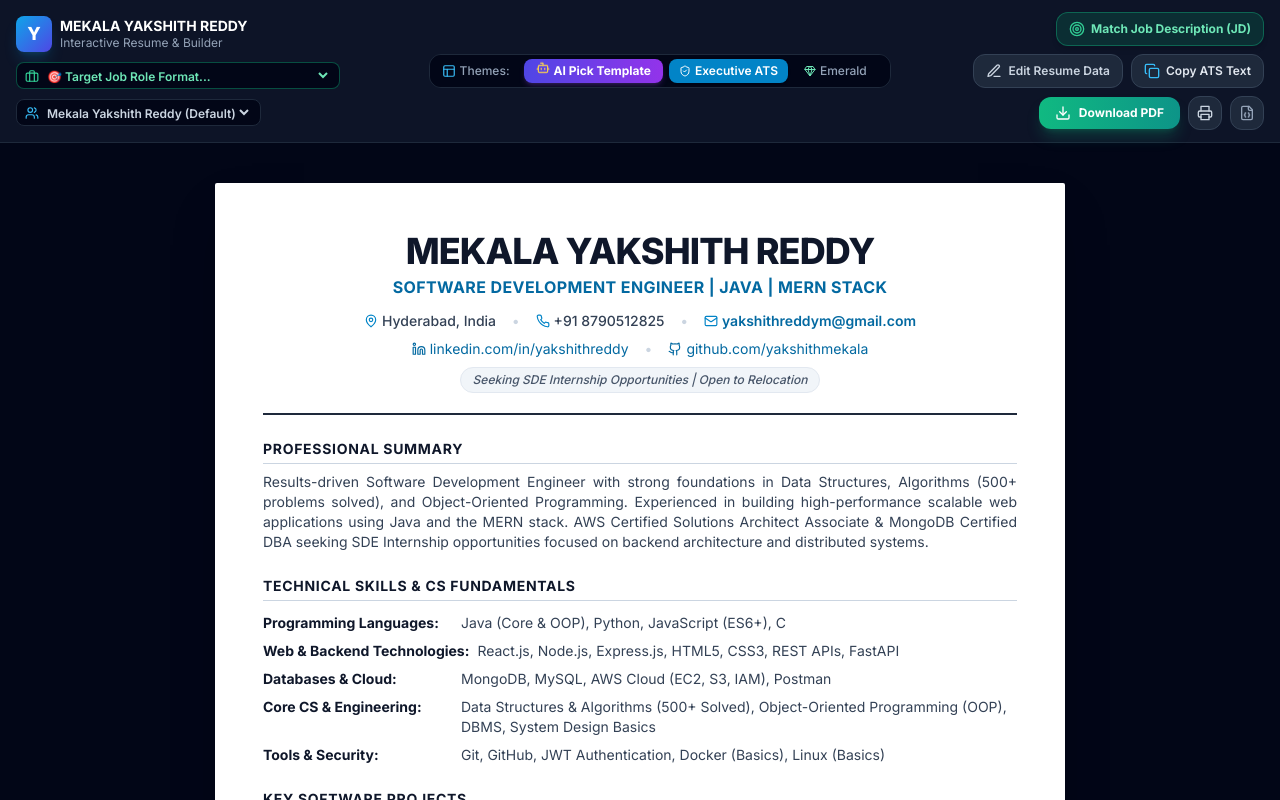
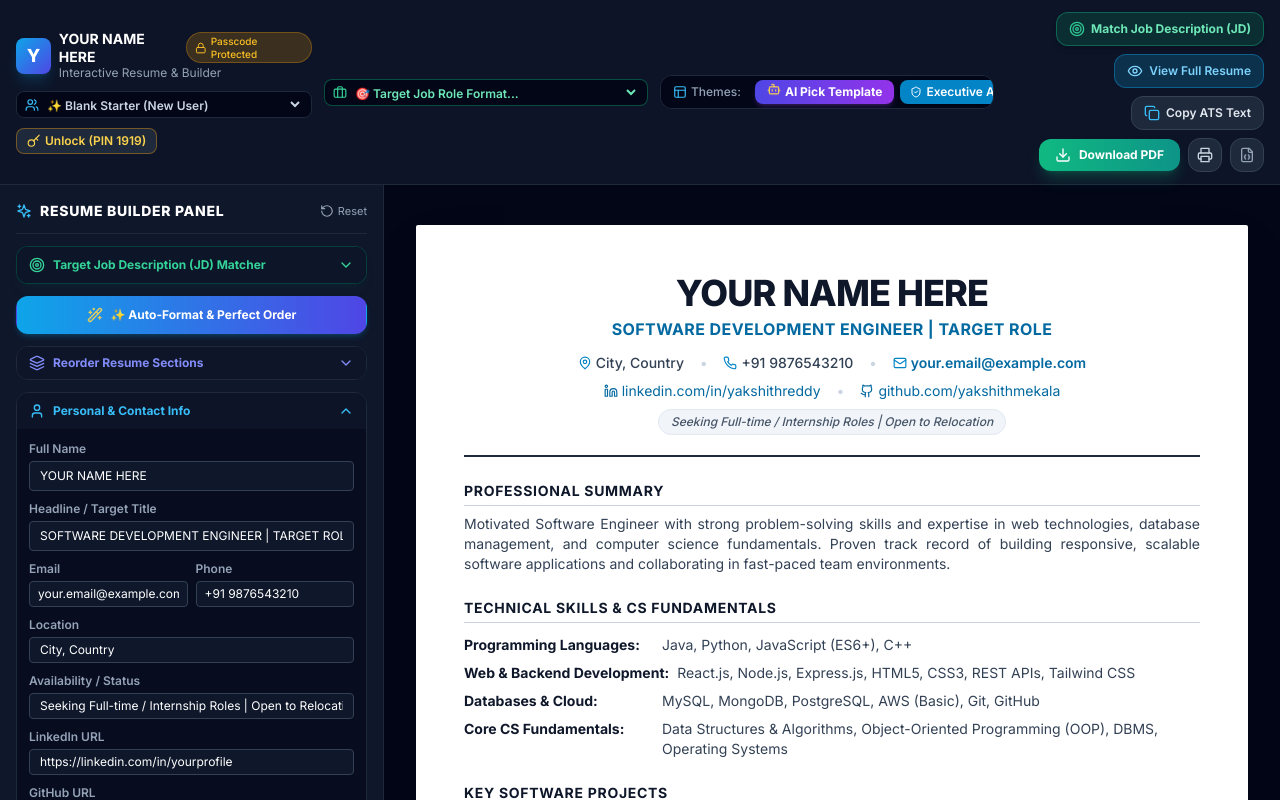
Before and after one commit to yakshithmekala/Buildresume, a React (Vite) app: page / in a window 1280 px wide. Shown: the top 800 px of the page. Built offline with nearby package versions, Linux system fonts and the light colour scheme.

Commit message:
Add Passcode 1919 Lock Protection for private profile

```diff
--- a/src/App.tsx
+++ b/src/App.tsx
@@ -1,4 +1,5 @@
 import React, { useState } from 'react';
+import { blankResumeData } from './data/sampleProfiles';
 import { initialResumeData } from './data/yakshithResumeData';
 import { ResumeData, ResumeTheme } from './types/resume';
 import { HeaderNavbar } from './components/HeaderNavbar';
@@ -6,14 +7,21 @@ import { BuilderEditor } from './components/BuilderEditor';
 import { ResumePreview } from './components/ResumePreview';
 
 export function App() {
-  const [resumeData, setResumeData] = useState<ResumeData>(initialResumeData);
+  // Default to Blank Starter Mode on page load for visitor privacy
+  const [resumeData, setResumeData] = useState<ResumeData>(blankResumeData);
   const [theme, setTheme] = useState<ResumeTheme>('executive');
-  const [isBuilderMode, setIsBuilderMode] = useState<boolean>(false);
+  const [isBuilderMode, setIsBuilderMode] = useState<boolean>(true); // Open builder by default for new visitors
+  const [isUnlocked, setIsUnlocked] = useState<boolean>(false);
 
   const handleReset = () => {
     if (confirm('Reset resume data back to initial state?')) {
-      setResumeData(initialResumeData);
+      setResumeData(isUnlocked ? initialResumeData : blankResumeData);
     }
+  };
+
+  const handleLockProfile = () => {
+    setIsUnlocked(false);
+    setResumeData(blankResumeData);
   };
 
   return (
@@ -27,6 +35,9 @@ export function App() {
         data={resumeData}
         onImportJson={(newData) => setResumeData(newData)}
         onSelectPresetProfile={(newProfileData) => setResumeData(newProfileData)}
+        isUnlocked={isUnlocked}
+        onUnlockSuccess={() => setIsUnlocked(true)}
+        onLockProfile={handleLockProfile}
       />
 
       {/* Main Content Area */}
--- a/src/components/HeaderNavbar.tsx
+++ b/src/components/HeaderNavbar.tsx
@@ -3,7 +3,8 @@ import { ResumeTheme, ResumeData } from '../types/resume';
 import { sampleProfiles } from '../data/sampleProfiles';
 import { analyzeJd, tailorResumeForJd, generateRoleBasedResume, PRESET_TARGET_ROLES, JdAnalysisResult } from '../utils/jdOptimizer';
 import { recommendBestTemplate } from '../utils/aiTemplatePicker';
-import { Download, Copy, Check, Edit3, Eye, FileJson, Sparkles, Layout, ShieldCheck, Gem, Briefcase, Feather, Printer, Loader2, Users, Target, Rocket, CheckCircle2, AlertCircle, X, Bot } from 'lucide-react';
+import { PasscodeModal } from './PasscodeModal';
+import { Download, Copy, Check, Edit3, Eye, FileJson, Sparkles, Layout, ShieldCheck, Gem, Briefcase, Feather, Printer, Loader2, Users, Target, Rocket, CheckCircle2, AlertCircle, X, Bot, Lock, Unlock } from 'lucide-react';
 
 interface HeaderNavbarProps {
   theme: ResumeTheme;
@@ -13,6 +14,9 @@ interface HeaderNavbarProps {
   data: ResumeData;
   onImportJson: (data: ResumeData) => void;
   onSelectPresetProfile: (data: ResumeData) => void;
+  isUnlocked: boolean;
+  onUnlockSuccess: () => void;
+  onLockProfile: () => void;
 }
 
 export const HeaderNavbar: React.FC<HeaderNavbarProps> = ({
@@ -23,25 +27,60 @@ export const HeaderNavbar: React.FC<HeaderNavbarProps> = ({
   data,
   onImportJson,
   onSelectPresetProfile,
+  isUnlocked,
+  onUnlockSuccess,
+  onLockProfile,
 }) => {
   const [copied, setCopied] = useState(false);
   const [isDownloading, setIsDownloading] = useState(false);
+
+  // Passcode Modal State
+  const [showPasscodeModal, setShowPasscodeModal] = useState(false);
+  const [pendingProfileData, setPendingProfileData] = useState<ResumeData | null>(null);
 
   // JD Modal State
   const [showJdModal, setShowJdModal] = useState(false);
   const [jdText, setJdText] = useState('');
   const [jdAnalysis, setJdAnalysis] = useState<JdAnalysisResult | null>(null);
 
-  // AI Recommendation Notification State
+  // AI Notification State
   const [aiRecommendationMsg, setAiRecommendationMsg] = useState<string | null>(null);
 
-  // Handle Role Selection
+  // Profile Selector Change
+  const handleProfileDropdownChange = (profileId: string) => {
+    const selected = sampleProfiles.find(p => p.id === profileId);
+    if (!selected) return;
+
+    // Check if selecting Yakshith's private profile
+    if (selected.id === 'yakshith' && !isUnlocked) {
+      setPendingProfileData(selected.data);
+      setShowPasscodeModal(true);
+    } else {
+      onSelectPresetProfile(selected.data);
+      setIsBuilderMode(true);
+    }
+  };
+
+  // Handle Passcode Unlock Success
+  const handlePasscodeSuccess = () => {
+    onUnlockSuccess();
+    setShowPasscodeModal(false);
+    if (pendingProfileData) {
+      onSelectPresetProfile(pendingProfileData);
+      setPendingProfileData(null);
+    }
+    setIsBuilderMode(true);
+    setAiRecommendationMsg('🔓 Passcode accepted! Private Profile Unlocked.');
+    setTimeout(() => setAiRecommendationMsg(null), 4000);
+  };
+
+  // Handle Target Role Selection
   const handleSelectTargetRole = (roleId: string) => {
     const { tailoredData, recommendedTheme, roleTitle } = generateRoleBasedResume(data, roleId, jdText);
     onImportJson(tailoredData);
     setTheme(recommendedTheme);
-    setAiRecommendationMsg(`🎯 Resume formatted for ${roleTitle}! Auto-selected best template.`);
-    setTimeout(() => setAiRecommendationMsg(null), 5000);
+    setAiRecommendationMsg(`🎯 Resume formatted for ${roleTitle}!`);
+    setTimeout(() => setAiRecommendationMsg(null), 4000);
   };
 
   // AI Auto-Pick Template
@@ -157,56 +196,60 @@ ${data.achievements.map(a => `• ${a}`).join('\n')}
       <header className="no-print bg-slate-900 border-b border-slate-800 sticky top-0 z-50 backdrop-blur-md bg-opacity-90 px-4 py-3">
         <div className="max-w-7xl mx-auto flex flex-col md:flex-row items-center justify-between gap-3">
 
-          {/* Brand, Target Role & User Profile Dropdown */}
+          {/* Brand & Profile Selector */}
           <div className="flex items-center gap-2.5 w-full md:w-auto justify-between flex-wrap">
             <div className="flex items-center gap-2">
               <div className="w-9 h-9 rounded-lg bg-gradient-to-br from-sky-500 to-indigo-600 flex items-center justify-center text-white shadow-lg shadow-sky-500/20 font-extrabold text-lg">
                 Y
               </div>
               <div>
-                <h1 className="text-sm font-bold text-white leading-tight">
+                <h1 className="text-sm font-bold text-white leading-tight flex items-center gap-1.5">
                   {data.contact.fullName}
+                  {isUnlocked ? (
+                    <span className="bg-emerald-500/20 text-emerald-400 text-[10px] px-2 py-0.5 rounded-full font-medium border border-emerald-500/30 flex items-center gap-1">
+                      <Unlock className="w-3 h-3 text-emerald-400" /> Unlocked
+                    </span>
+                  ) : (
+                    <span className="bg-amber-500/20 text-amber-400 text-[10px] px-2 py-0.5 rounded-full font-medium border border-amber-500/30 flex items-center gap-1">
+                      <Lock className="w-3 h-3 text-amber-400" /> Passcode Protected
+                    </span>
+                  )}
                 </h1>
                 <p className="text-xs text-slate-400">Interactive Resume & Builder</p>
               </div>
-            </div>
-
-            {/* Target Role Selector */}
-            <div className="flex items-center gap-1 bg-slate-950 px-2 py-1 rounded-lg border border-emerald-500/40 text-xs">
-              <Briefcase className="w-3.5 h-3.5 text-emerald-400 flex-shrink-0" />
-              <select
-                onChange={(e) => handleSelectTargetRole(e.target.value)}
-                className="bg-transparent text-emerald-300 font-semibold text-xs focus:outline-none cursor-pointer"
-              >
-                <option value="">🎯 Target Job Role Format...</option>
-                {PRESET_TARGET_ROLES.map((r) => (
-                  <option key={r.id} value={r.id} className="bg-slate-900 text-slate-200">
-                    {r.label}
-                  </option>
-                ))}
-              </select>
             </div>
 
             {/* Profile Preset Switcher */}
             <div className="flex items-center gap-1 bg-slate-950 px-2 py-1 rounded-lg border border-slate-800 text-xs">
               <Users className="w-3.5 h-3.5 text-sky-400 flex-shrink-0" />
               <select
-                onChange={(e) => {
-                  const selected = sampleProfiles.find(p => p.id === e.target.value);
-                  if (selected) {
-                    onSelectPresetProfile(selected.data);
-                    setIsBuilderMode(true);
-                  }
-                }}
+                onChange={(e) => handleProfileDropdownChange(e.target.value)}
                 className="bg-transparent text-slate-300 font-semibold text-xs focus:outline-none cursor-pointer"
               >
-                {sampleProfiles.map((p) => (
-                  <option key={p.id} value={p.id} className="bg-slate-900 text-slate-200">
-                    {p.name}
-                  </option>
-                ))}
+                <option value="blank">✨ Blank Starter (New User)</option>
+                <option value="yakshith">🔒 Mekala Yakshith Reddy (PIN Required)</option>
+                <option value="frontend">💻 Frontend React Specialist</option>
               </select>
             </div>
+
+            {/* Lock/Unlock Control */}
+            {isUnlocked ? (
+              <button
+                onClick={onLockProfile}
+                title="Lock Private Profile"
+                className="bg-amber-500/10 text-amber-400 hover:bg-amber-500/20 border border-amber-500/30 text-xs px-2.5 py-1 rounded-lg font-semibold flex items-center gap-1"
+              >
+                <Lock className="w-3.5 h-3.5" /> Lock Profile
+              </button>
+            ) : (
+              <button
+                onClick={() => setShowPasscodeModal(true)}
+                title="Enter PIN 1919 to unlock private profile"
+                className="bg-slate-800 hover:bg-slate-700 text-amber-300 border border-amber-500/40 text-xs px-2.5 py-1 rounded-lg font-semibold flex items-center gap-1"
+              >
+                <KeyIcon className="w-3.5 h-3.5" /> Unlock (PIN 1919)
+              </button>
+            )}
 
             {/* Builder / Preview Toggle (Mobile) */}
             <button
@@ -218,13 +261,28 @@ ${data.achievements.map(a => `• ${a}`).join('\n')}
             </button>
           </div>
 
+          {/* Target Role Selector */}
+          <div className="flex items-center gap-1 bg-slate-950 px-2 py-1 rounded-lg border border-emerald-500/40 text-xs">
+            <Briefcase className="w-3.5 h-3.5 text-emerald-400 flex-shrink-0" />
+            <select
+              onChange={(e) => handleSelectTargetRole(e.target.value)}
+              className="bg-transparent text-emerald-300 font-semibold text-xs focus:outline-none cursor-pointer"
+            >
+              <option value="">🎯 Target Job Role Format...</option>
+              {PRESET_TARGET_ROLES.map((r) => (
+                <option key={r.id} value={r.id} className="bg-slate-900 text-slate-200">
+                  {r.label}
+                </option>
+              ))}
+            </select>
+          </div>
+
           {/* 7 Themes Selector + 🤖 AI Auto-Pick Button */}
           <div className="flex items-center gap-1.5 bg-slate-950 p-1 rounded-xl border border-slate-800 text-xs w-full md:w-auto overflow-x-auto">
             <span className="text-slate-400 px-2 font-medium flex items-center gap-1">
               <Layout className="w-3.5 h-3.5 text-sky-400" /> Themes:
             </span>
 
-            {/* 🤖 AI Auto-Pick Best Template Button */}
             <button
               onClick={() => handleAiPickTemplate()}
               className="px-3 py-1 rounded-lg bg-gradient-to-r from-indigo-600 to-purple-600 hover:from-indigo-500 hover:to-purple-500 text-white font-bold whitespace-nowrap flex items-center gap-1 shadow-md shadow-purple-500/20"
@@ -313,7 +371,6 @@ ${data.achievements.map(a => `• ${a}`).join('\n')}
 
           {/* Action Buttons */}
           <div className="flex items-center gap-2 w-full md:w-auto justify-end flex-wrap">
-            {/* Target JD Matcher Button */}
             <button
               onClick={() => setShowJdModal(true)}
               className="text-xs bg-emerald-600/20 hover:bg-emerald-600/30 text-emerald-300 border border-emerald-500/40 px-3 py-2 rounded-xl font-bold flex items-center gap-1.5 shadow-md transition-all"
@@ -343,7 +400,6 @@ ${data.achievements.map(a => `• ${a}`).join('\n')}
               {copied ? 'Copied!' : 'Copy ATS Text'}
             </button>
 
-            {/* Direct Download PDF Button */}
             <button
               onClick={handleDirectPdfDownload}
               disabled={isDownloading}
@@ -386,6 +442,16 @@ ${data.achievements.map(a => `• ${a}`).join('\n')}
           </div>
         )}
       </header>
+
+      {/* Secret Passcode Modal */}
+      <PasscodeModal
+        isOpen={showPasscodeModal}
+        onClose={() => {
+          setShowPasscodeModal(false);
+          setPendingProfileData(null);
+        }}
+        onSuccess={handlePasscodeSuccess}
+      />
 
       {/* Target Job Description (JD) Modal */}
       {showJdModal && (
@@ -505,3 +571,13 @@ ${data.achievements.map(a => `• ${a}`).join('\n')}
     </>
   );
 };
+
+function KeyIcon(props: any) {
+  return (
+    <svg {...props} xmlns="http://www.w3.org/2000/svg" width="24" height="24" viewBox="0 0 24 24" fill="none" stroke="currentColor" strokeWidth="2" strokeLinecap="round" strokeLinejoin="round">
+      <circle cx="7.5" cy="15.5" r="5.5"/>
+      <path d="m21 2-9.6 9.6"/>
+      <path d="m15.5 7.5 3 3"/>
+    </svg>
+  );
+}
--- /dev/null
+++ b/src/components/PasscodeModal.tsx
@@ -0,0 +1,83 @@
+import React, { useState } from 'react';
+import { Lock, KeyRound, X, ShieldAlert, CheckCircle2 } from 'lucide-react';
+
+interface PasscodeModalProps {
+  isOpen: boolean;
+  onClose: () => void;
+  onSuccess: () => void;
+}
+
+export const PasscodeModal: React.FC<PasscodeModalProps> = ({ isOpen, onClose, onSuccess }) => {
+  const [pinInput, setPinInput] = useState('');
+  const [errorMsg, setErrorMsg] = useState(false);
+
+  if (!isOpen) return null;
+
+  const handleSubmit = (e: React.FormEvent) => {
+    e.preventDefault();
+    if (pinInput.trim() === '1919') {
+      setErrorMsg(false);
+      setPinInput('');
+      onSuccess();
+    } else {
+      setErrorMsg(true);
+      setPinInput('');
+    }
+  };
+
+  return (
+    <div className="fixed inset-0 z-50 flex items-center justify-center p-4 bg-slate-950/80 backdrop-blur-md animate-fade-in">
+      <div className="bg-slate-900 border border-slate-700 text-slate-100 rounded-2xl max-w-md w-full p-6 shadow-2xl relative space-y-4 text-center">
+
+        <button
+          onClick={onClose}
+          className="absolute top-4 right-4 p-1 rounded-lg text-slate-400 hover:text-white bg-slate-800"
+        >
+          <X className="w-5 h-5" />
+        </button>
+
+        <div className="w-12 h-12 rounded-2xl bg-gradient-to-br from-amber-500 to-amber-700 flex items-center justify-center mx-auto shadow-lg shadow-amber-500/20 text-white">
+          <Lock className="w-6 h-6" />
+        </div>
+
+        <div>
+          <h2 className="text-base font-extrabold text-white">
+            Private Profile Locked 🔒
+          </h2>
+          <p className="text-xs text-slate-400 mt-1">
+            Enter the secret 4-digit passcode to unlock Mekala Yakshith Reddy's private resume:
+          </p>
+        </div>
+
+        <form onSubmit={handleSubmit} className="space-y-3 pt-2">
+          <div className="relative">
+            <input
+              type="password"
+              maxLength={4}
+              value={pinInput}
+              onChange={(e) => setPinInput(e.target.value)}
+              placeholder="Enter Passcode..."
+              autoFocus
+              className="w-full bg-slate-950 border border-slate-700 rounded-xl py-3 px-4 text-center text-xl font-mono tracking-widest text-white focus:outline-none focus:border-amber-500"
+            />
+            <KeyRound className="w-5 h-5 text-slate-500 absolute left-3 top-3.5" />
+          </div>
+
+          {errorMsg && (
+            <p className="text-xs text-red-400 font-semibold flex items-center justify-center gap-1">
+              <ShieldAlert className="w-4 h-4 text-red-400" /> Incorrect passcode! Access denied.
+            </p>
+          )}
+
+          <button
+            type="submit"
+            className="w-full py-3 bg-gradient-to-r from-amber-500 to-amber-600 hover:from-amber-400 hover:to-amber-500 text-slate-950 font-black rounded-xl text-xs uppercase tracking-wider shadow-lg shadow-amber-500/25 transition-all"
+          >
+            Unlock Profile
+          </button>
+        </form>
+
+      </div>
+    </div>
+  );
+};
```
